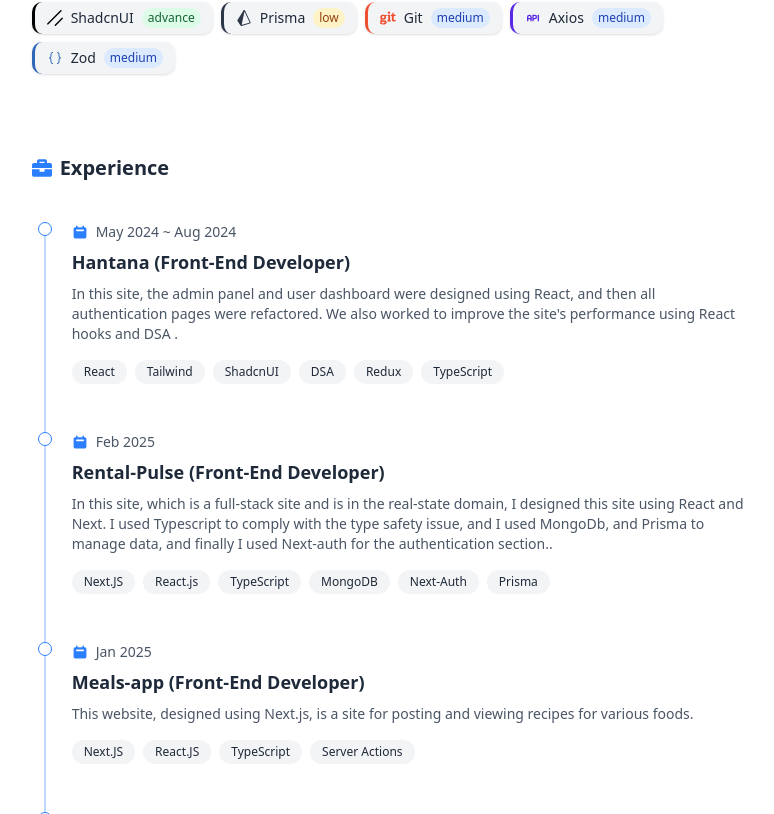
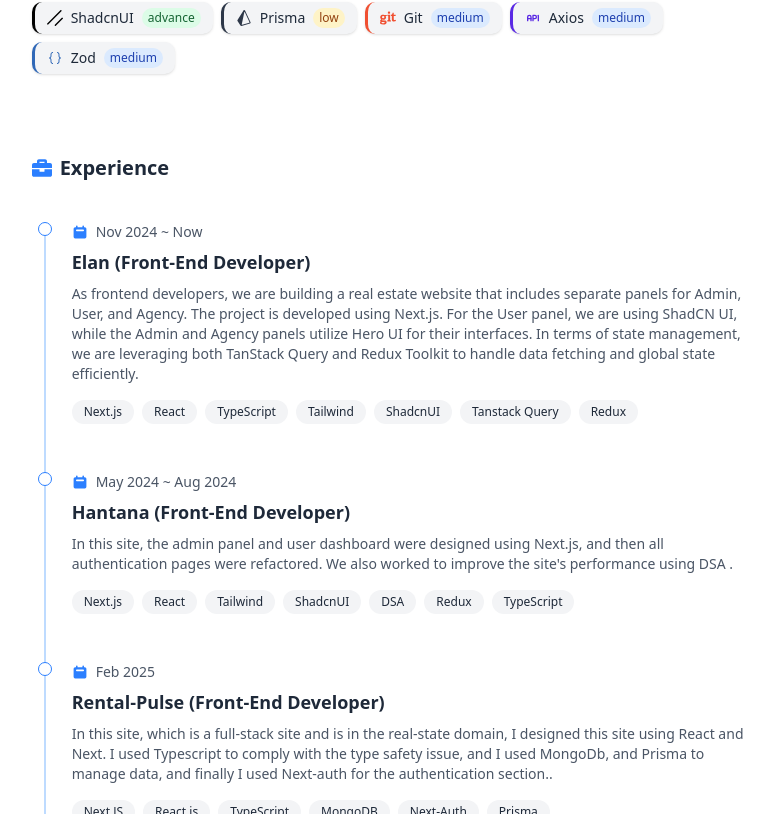
Before and after one commit to this-4mirho3ein/Amirhosein_Abbasi, a Next.js app: page / in a window 1280 px wide. Shown: the part 630-1444 px from the top of the page, without its empty margins (251-1025 px from the left). Built offline with nearby package versions, Linux system fonts and the light colour scheme.

Commit message:
experience added

```diff
--- a/src/components/Experience.tsx
+++ b/src/components/Experience.tsx
@@ -17,15 +17,40 @@ interface Experience {
 const experiences: Experience[] = [
   {
     id: 1,
+    period: "Nov 2024 ~ Now",
+    title: "Front-End Developer",
+    company: "Elan",
+    description:
+      "As frontend developers, we are building a real estate website that includes separate panels for Admin, User, and Agency. The project is developed using Next.js. For the User panel, we are using ShadCN UI, while the Admin and Agency panels utilize Hero UI for their interfaces. In terms of state management, we are leveraging both TanStack Query and Redux Toolkit to handle data fetching and global state efficiently.",
+    skills: [
+      "Next.js",
+      "React",
+      "TypeScript",
+      "Tailwind",
+      "ShadcnUI",
+      "Tanstack Query",
+      "Redux",
+    ],
+  },
+  {
+    id: 2,
     period: "May 2024 ~ Aug 2024",
     title: "Front-End Developer",
     company: "Hantana",
     description:
-      "In this site, the admin panel and user dashboard were designed using React, and then all authentication pages were refactored. We also worked to improve the site's performance using React hooks and DSA .",
-    skills: ["React", "Tailwind", "ShadcnUI", "DSA", "Redux", "TypeScript"],
+      "In this site, the admin panel and user dashboard were designed using Next.js, and then all authentication pages were refactored. We also worked to improve the site's performance using DSA .",
+    skills: [
+      "Next.js",
+      "React",
+      "Tailwind",
+      "ShadcnUI",
+      "DSA",
+      "Redux",
+      "TypeScript",
+    ],
   },
   {
-    id: 2,
+    id: 3,
     period: "Feb 2025",
     title: "Front-End Developer",
     company: "Rental-Pulse",
@@ -41,7 +66,7 @@ const experiences: Experience[] = [
     ],
   },
   {
-    id: 3,
+    id: 4,
     period: "Jan 2025",
     title: "Front-End Developer",
     company: "Meals-app",
@@ -50,7 +75,7 @@ const experiences: Experience[] = [
     skills: ["Next.JS", "React.JS", "TypeScript", "Server Actions"],
   },
   {
-    id: 4,
+    id: 5,
     period: "Jan 2025",
     title: "Front-End Developer",
     company: "Portfolio",
@@ -59,7 +84,7 @@ const experiences: Experience[] = [
     skills: ["Next.JS", "TailwindCSS", "TypeScript", "Framer Motion"],
   },
   {
-    id: 5,
+    id: 6,
     period: "April 2025",
     title: "Front-End Developer",
     company: "Ecommerce",
```
